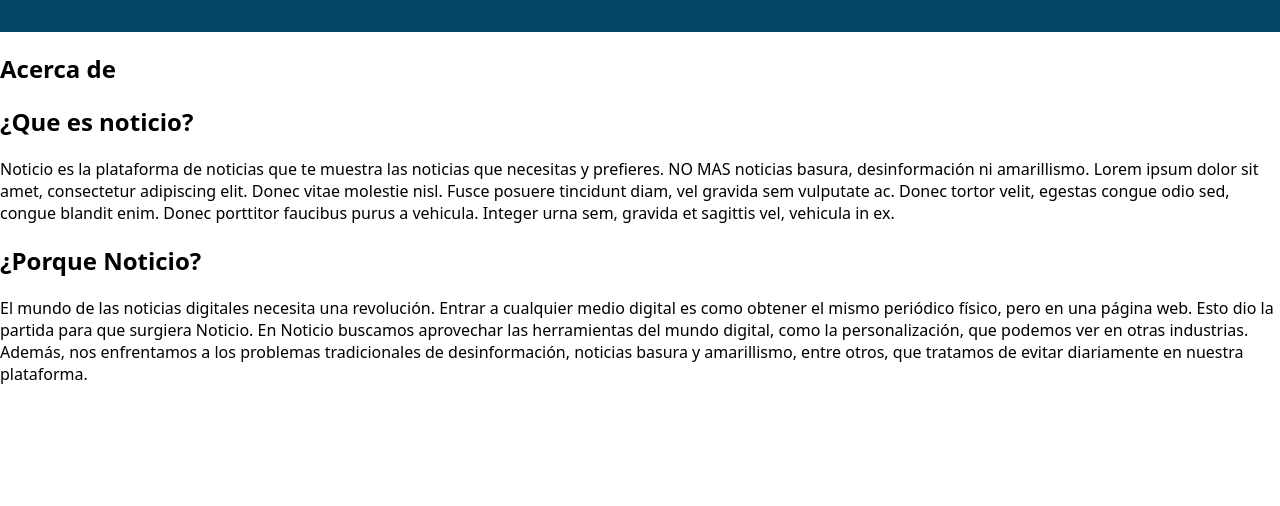
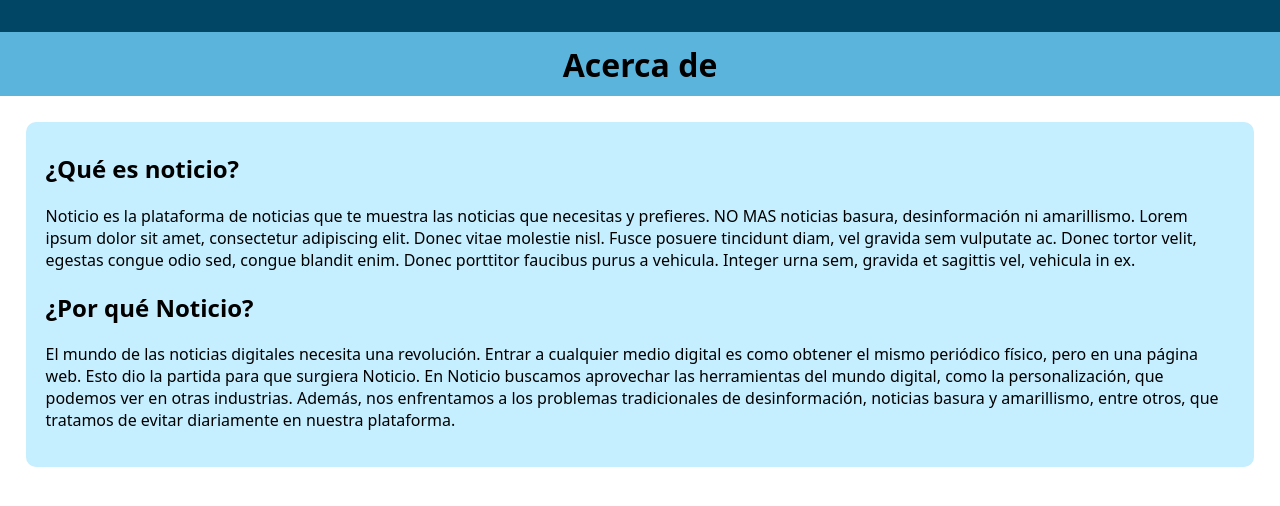
Before and after one commit to nicolasgutar/RyM, a Django app: page /about/ in a window 1280 px wide. Shown: the part 148-654 px from the top of the page. Run offline with Django 4.2, Linux system fonts and the light colour scheme.

Commit message:
terminado about

```diff
--- a/main/static/clases.css
+++ b/main/static/clases.css
@@ -20,6 +20,13 @@
 .contenedor-noticias{
   margin-top: 2vw;
 }
+.contenedor-about{
+  background-color: #C5EEFF;
+  border-radius: 10px;
+  margin: 2vw;
+  padding: 20px;
+  padding-top: 10px;
+}
 
 .title{
   font-size: 5vw;
@@ -30,7 +37,6 @@
 }
 
 .titulo-noticia{
-  font-size: 20px;
   text-decoration: none;
   color: black;
 }
--- a/main/templates/main/about.html
+++ b/main/templates/main/about.html
@@ -2,19 +2,15 @@
 
 {% block content %}
 
-<section id="about">
-  <h2>Acerca de</h2>
-
-  <h2>¿Que es noticio?</h2>
-
+<div class="contenedor-subtitulo">
+  <p class="subtitle">Acerca de</p>
+</div>
+<section id="about" class="contenedor-about">
+  <h2>¿Qué es noticio?</h2>
   <p>Noticio es la plataforma de noticias que te muestra las noticias que necesitas y prefieres. NO MAS noticias basura, desinformación ni amarillismo. Lorem ipsum dolor sit amet, consectetur adipiscing elit. Donec vitae molestie nisl. Fusce posuere tincidunt diam, vel gravida sem vulputate ac. Donec tortor velit, egestas congue odio sed, congue blandit enim. Donec porttitor faucibus purus a vehicula. Integer urna sem, gravida et sagittis vel, vehicula in ex.</p>
-
-  <h2>¿Porque Noticio?</h2>
-
+  <h2>¿Por qué Noticio?</h2>
   <p>El mundo de las noticias digitales necesita una revolución. Entrar a cualquier medio digital es como obtener el mismo periódico físico, pero en una página web. Esto dio la partida para que surgiera Noticio. En Noticio buscamos aprovechar las herramientas del mundo digital, como la personalización, que podemos ver en otras industrias.
-
   Además, nos enfrentamos a los problemas tradicionales de desinformación, noticias basura y amarillismo, entre otros, que tratamos de evitar diariamente en nuestra plataforma.</p>
-
 </section>
 
 {% endblock %}
--- a/main/templates/main/tendencias.html
+++ b/main/templates/main/tendencias.html
@@ -23,7 +23,7 @@
             <input type="checkbox" name = "Mundo" class="form-checkbox" id="mun">
             <label for="mun" class="form-option">Mundo</label><br><br>
             <input type="checkbox" name = "Opinion" class="form-checkbox" id="op">
-            <label for="op" class="form-option">Opinión</label><br><br>
+            <label for="op" class="form-option">Opinión</label><br>
             <input type="submit" class="submit-btn" value="Aplicar">
         </form>
     </div>
@@ -33,9 +33,9 @@
         {% if noticia.tags in applied_tags %}
         <div class="noticia">
             {% if noticia.url == null %}
-            <a class="titulo-noticia" href = '/noticia/{{noticia.id}}'><h3>{{noticia.titulo}}</h3></a>
+            <a class="titulo-noticia" href = '/noticia/{{noticia.id}}'><h2>{{noticia.titulo}}</h2></a>
             {% else %}
-            <a class="titulo-noticia" href = {{noticia.url}}><h3>{{noticia.titulo}}</h3></a>
+            <a class="titulo-noticia" href = {{noticia.url}}><h2>{{noticia.titulo}}</h2></a>
             {% endif %}
             <p>----------------------------</p>
             <article>{{noticia.resumen}}</article>
```
